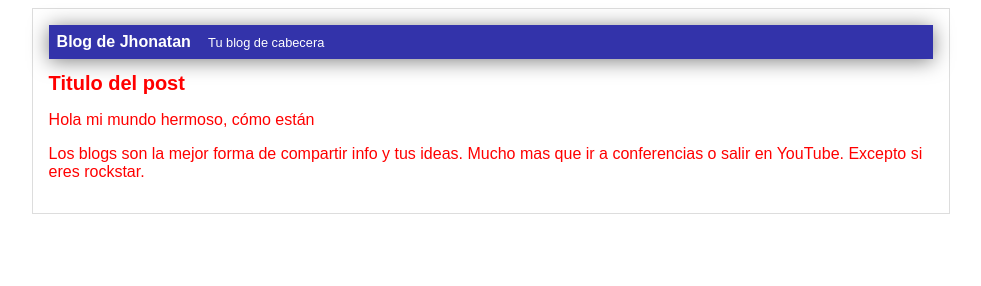
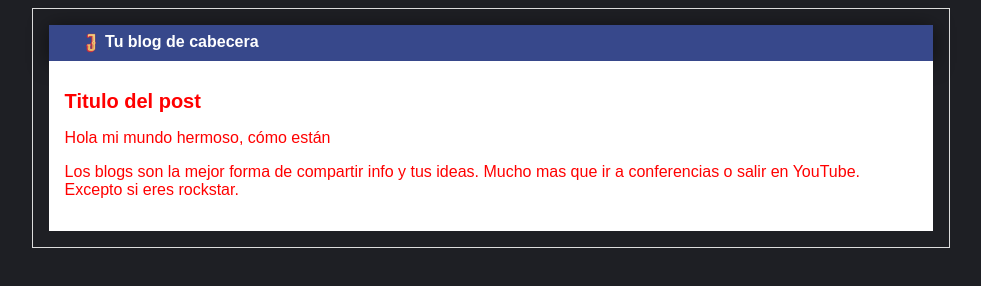
Before and after one commit to jcastrillong/course-git, a plain HTML site: page index.html in a window 1280 px wide. Shown: the whole page, without its empty margins (149-1130 px from the left). Drawn offline with Linux system fonts and the light colour scheme.

Commit message:
color de fondo, logo nuevo

```diff
--- a/index.html
+++ b/index.html
@@ -8,12 +8,13 @@
 	<body>
 		<div id="container">
 			<div id="cabecera">
+				<img id="logo" src="imagenes/logo.png"
 				Blog de Jhonatan
 				<span id="tagline">
 					Tu blog de cabecera
 				</span>
 			</div>
-			<div id="post"></div>
+			<div id="post">
 				<h1>Titulo del post</h1>
 				<p>
 					Hola mi mundo hermoso, cómo están
@@ -26,6 +27,7 @@
 					salir en YouTube. Excepto
 					si eres rockstar.
 				</p>
+			</div>
 		</div>
 	</body>
 
--- a/styles.css
+++ b/styles.css
@@ -1,4 +1,5 @@
 body {
+	background: #1e1f24;
 	color: red;
 	text-align: left;
 	font-size: 16px;
@@ -6,12 +7,17 @@ body {
 }
 
 #cabecera {
-	background: #33A;
+	background: #37488b;
 	box-shadow: 0px 2px 20px 0px rgba(0,0,0, 0.5);
 	color: white;
 	font-weight: bold;
 	margin: 0;
-	padding: 0.5em;
+	padding: 0.5em 0 0.5em 2em;
+}
+
+#cabecera #logo {
+	width: 20px;
+	vertical-align: middle;
 }
 
 #cabecera #tagline {
@@ -31,3 +37,8 @@ body {
 #container h1 {
 	font-size: 20px;
 }
+
+#post {
+	background: white;
+	padding: 1em;
+}
```
